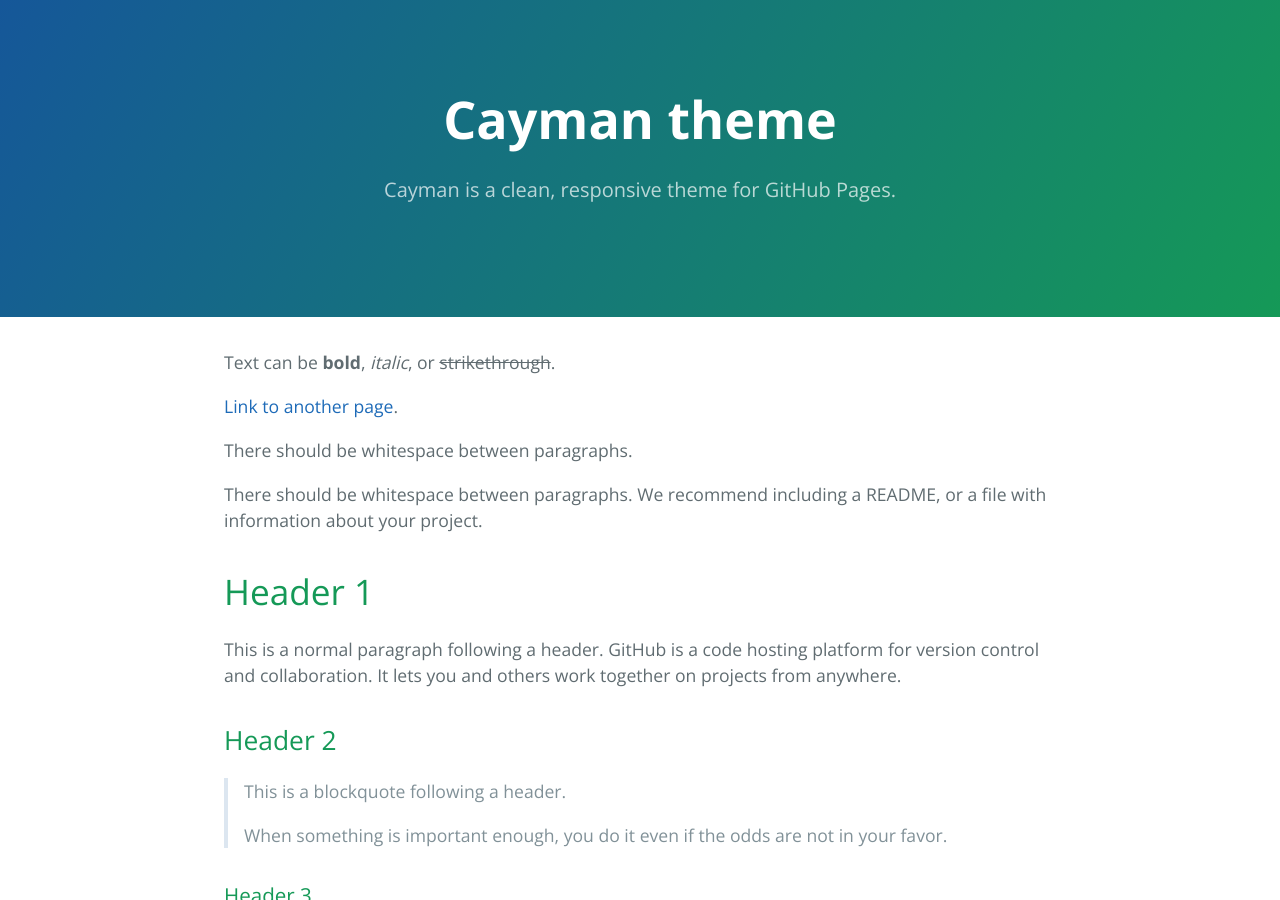
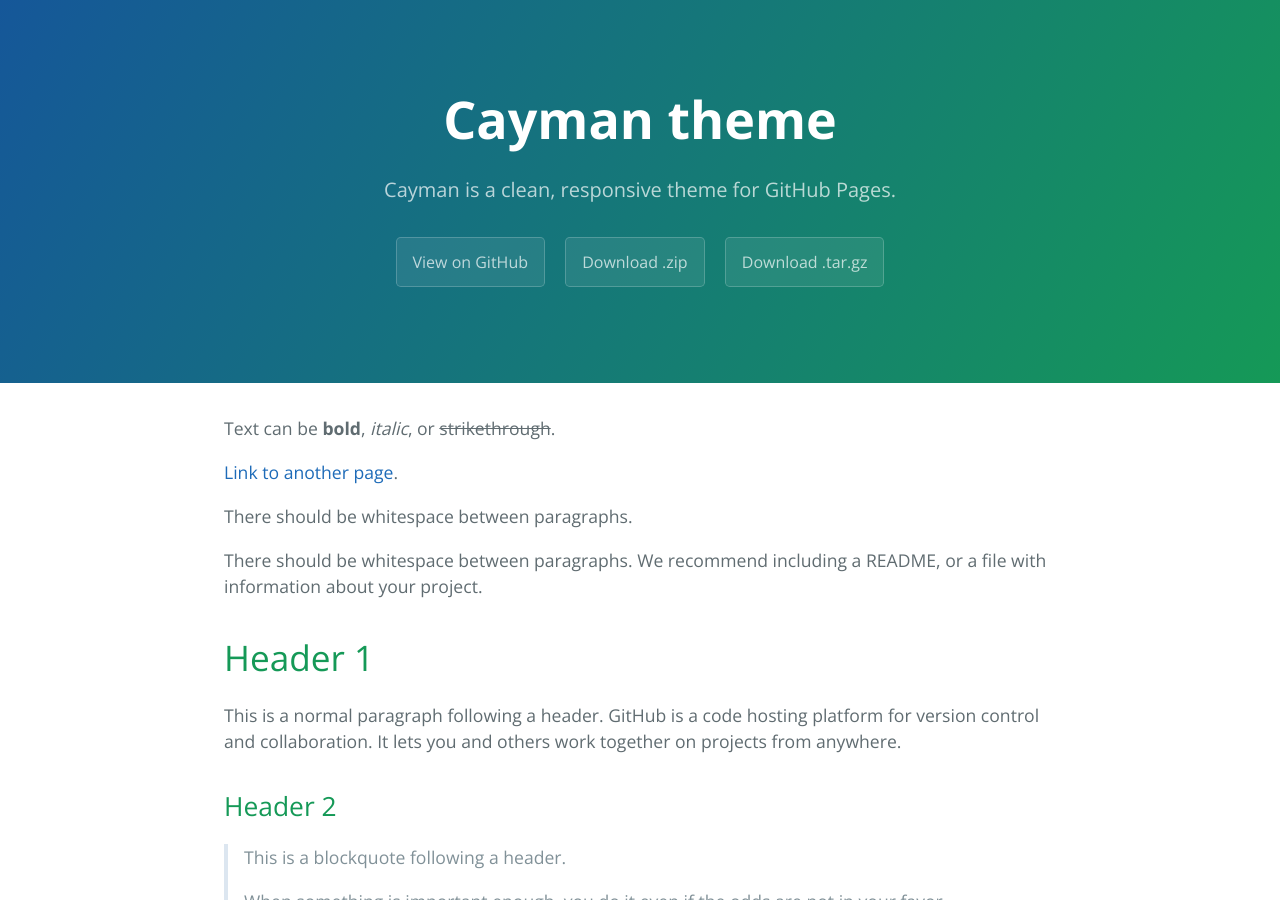
Before and after one commit to tankigdn/tankigdn.github.io, a Jekyll site: the page built from index.md, in a window 1280 px wide and 900 px high. Built offline with Jekyll 4.4.1, drawn with Linux system fonts in a browser that asks for light colours; some of the changed text lies outside the part shown.

Commit message:
Update default.html

```diff
--- a/_layouts/default.html
+++ b/_layouts/default.html
@@ -14,23 +14,18 @@
         <!-- <a id="skip-to-content" href="#content">Skip to the content.</a> -->
 
         <header class="page-header" role="banner">
-            <h1 class="project-name">{{ page.title | default: site.title | default: site.github.repository_name }}</h1>
-            <h2 class="project-tagline">{{ page.description | default: site.description | default: site.github.project_tagline }}</h2>
-<!--             {% if site.github.is_project_page %}
+            <h1 class="project-name">{{ page.title | default: site.title }}</h1>
+            <h2 class="project-tagline">{{ page.description | default: site.description }}</h2>
             <a href="{{ site.github.repository_url }}" class="btn">View on GitHub</a>
-            {% endif %} {% if site.show_downloads %}
             <a href="{{ site.github.zip_url }}" class="btn">Download .zip</a>
             <a href="{{ site.github.tar_url }}" class="btn">Download .tar.gz</a>
-            {% endif %} -->
         </header>
 
         <main id="content" class="main-content" role="main">
             {{ content }}
 
             <footer class="site-footer">
-                {% if site.github.is_project_page %}
-                <span class="site-footer-owner"><a href="{{ site.github.repository_url }}">{{ site.github.repository_name }}</a> is maintained by <a href="{{ site.github.owner_url }}">{{ site.github.owner_name }}</a>.</span>
-                {% endif %}
+                <span class="site-footer-owner"><a href="{{ site.github.repository_url }}">tankigdn</a> is maintained by <a href="{{ site.github.owner_url }}">hate_you</a>.</span>
                 <span class="site-footer-credits">This page was generated by <a href="https://pages.github.com">GitHub Pages</a>.</span>
             </footer>
         </main>
```
